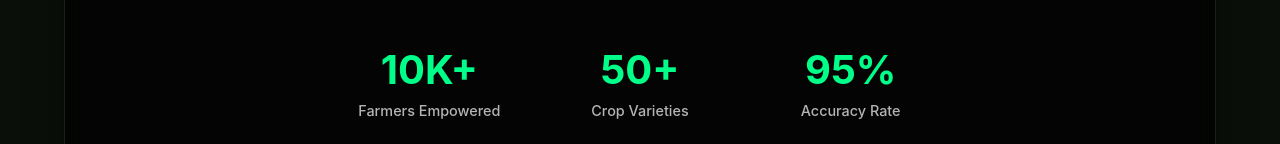
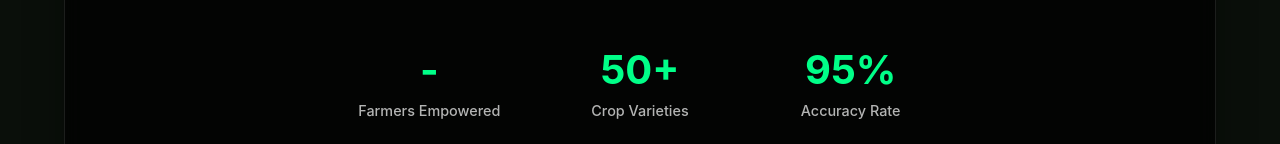
Before and after one commit to DnN04/amritkrishi2.0, a plain HTML site: page about.html in a window 1280 px wide. Shown: the part 365-509 px from the top of the page. Drawn offline with Linux system fonts and the light colour scheme.

Commit message:
UPDATED ABOUT PAGE

```diff
--- a/about.html
+++ b/about.html
@@ -52,7 +52,7 @@
                         <p class="hero-subtitle">AmritKrishi bridges the gap between traditional farming wisdom and cutting-edge technology</p>
                         <div class="hero-stats">
                             <div class="stat">
-                                <div class="stat-number">10K+</div>
+                                <div class="stat-number">-</div>
                                 <div class="stat-label">Farmers Empowered</div>
                             </div>
                             <div class="stat">
```
